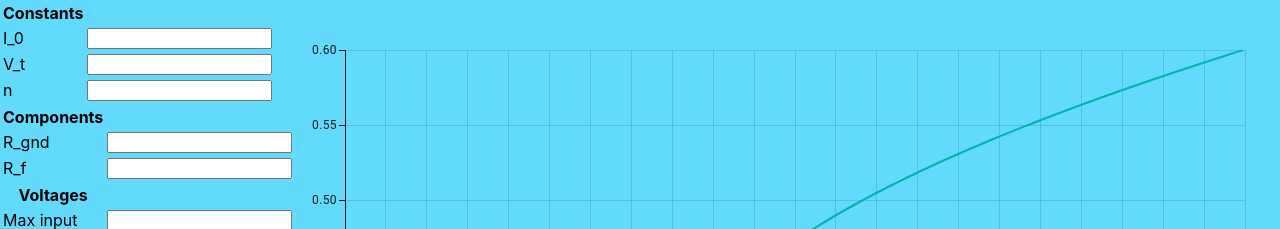
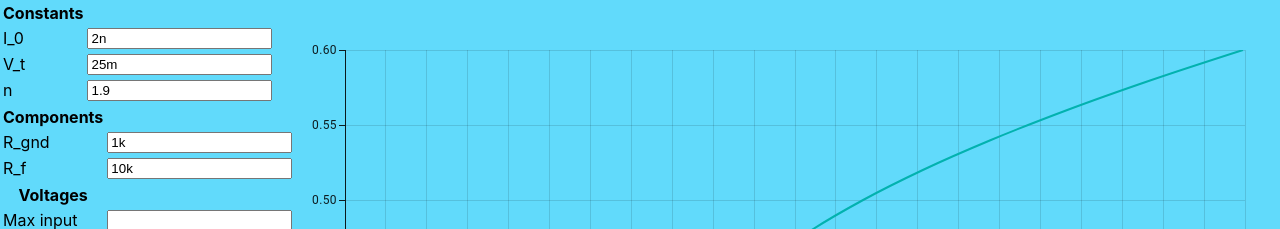
Before and after one commit to xonik/clipper-calculator, a React (Create React App) app: page / in a window 1280 px wide. Shown: the top 229 px of the page. Built offline with nearby package versions, Linux system fonts and the light colour scheme.

Commit message:
Added variable parameters

```diff
--- a/src/App.tsx
+++ b/src/App.tsx
@@ -1,4 +1,4 @@
-import React from 'react';
+import React, { useState } from 'react';
 import './App.css';
 import { LineChart } from "@mui/x-charts";
 import { solveDiodeClipperForXRange, solveDiodeClipperForYRange, solveOpAmpGainForX } from "./logic/diodeClipperSolver";
@@ -14,37 +14,30 @@ function App() {
 
     //const points = calculatePoints(100)
 
-    const points = solveDiodeClipperForYRange(0, 0.6, 0.02)
-    const points1 = solveDiodeClipperForXRange(0, 0.11, 0.01)
+    const [I0, setI0] = useState(printComponentValue(2 / 1000000000))
+    const [Vt, setVt] = useState(printComponentValue(25/1000))
+    const [n, setN] = useState(printComponentValue(1.9))
+
+    const [Rg, setRg] = useState('1k')
+    const [Rf, setRf] = useState('10k')
+
+
+    const solverParams = {
+        I0: parseComponentValue(I0),
+        Vt: parseComponentValue(Vt),
+        n: parseComponentValue(n),
+        Rg: parseComponentValue(Rg),
+        Rf: parseComponentValue(Rf),
+    }
+
+    const points = solveDiodeClipperForYRange(0, 0.6, 0.02, solverParams)
+    const points1 = solveDiodeClipperForXRange(0, 0.11, 0.01, solverParams)
 
     findResistorDividerCombo(10000, 100000, 0.21, 'E12')
     findNonInvertingGainCombo(500, 100000, 0.2, 'E12')
 
-    const opampPoints = solveOpAmpGainForX(points)
-    console.log(opampPoints)
-
-    console.log(printComponentValue(1/1000000000000000))
-    console.log(printComponentValue(1/1000000000000))
-    console.log(printComponentValue(1/1000000000))
-    console.log(printComponentValue(1/1000000))
-    console.log(printComponentValue(1/1000))
-    console.log(printComponentValue(0.9))
-    console.log(printComponentValue(1))
-    console.log(printComponentValue(1.1))
-    console.log(printComponentValue(1500))
-    console.log(printComponentValue(1000000))
-    console.log(printComponentValue(1000000000))
-    console.log(printComponentValue(1000000000000))
-
-    console.log(parseComponentValue('0.01p'))
-    console.log(parseComponentValue('1p1'))
-    console.log(parseComponentValue('1.1n'))
-    console.log(parseComponentValue('1.1u'))
-    console.log(parseComponentValue('1.1m'))
-    console.log(parseComponentValue('1.1'))
-    console.log(parseComponentValue('1.1k'))
-    console.log(parseComponentValue('1.1M'))
-    console.log(parseComponentValue('11000M'))
+    //const opampPoints = solveOpAmpGainForX(points)
+    //console.log(opampPoints)
 
     const five: Point[] = []
     for (let i = 0; i < 100; i += 10) {
@@ -65,15 +58,15 @@ function App() {
                     <tbody>
                     <tr>
                         <td>I_0</td>
-                        <td><input type="text"></input></td>
+                        <td><input type="text" value={I0} onChange={(event) => setI0(event.target.value)}></input></td>
                     </tr>
                     <tr>
                         <td>V_t</td>
-                        <td><input type="text"></input></td>
+                        <td><input type="text" value={Vt} onChange={(event) => setVt(event.target.value)}></input></td>
                     </tr>
                     <tr>
                         <td>n</td>
-                        <td><input type="text"></input></td>
+                        <td><input type="text" value={n} onChange={(event) => setN(event.target.value)}></input></td>
                     </tr>
                     </tbody>
                 </table>
@@ -86,11 +79,11 @@ function App() {
                     <tbody>
                     <tr>
                         <td>R_gnd</td>
-                        <td><input type="text"></input></td>
+                        <td><input type="text" value={Rg} onChange={(event) => setRg(event.target.value)}></input></td>
                     </tr>
                     <tr>
                         <td>R_f</td>
-                        <td><input type="text"></input></td>
+                        <td><input type="text" value={Rf} onChange={(event) => setRf(event.target.value)}></input></td>
                     </tr>
                     </tbody>
                 </table>
--- a/src/logic/diodeClipperSolver.ts
+++ b/src/logic/diodeClipperSolver.ts
@@ -18,20 +18,12 @@ the orientation of the diode but I think this would be correct.
 
  */
 
-// circuit parameters
-// Ground resistor
-const Rg = 1000
-const Rf = 10000
-const I0 = 2 / 1000000000
-const Vt = 25/1000
-const n = 1.9
+export function solveForX(y: number, params: ClipperParams, tol = 1e-6, maxIter = 100, ) {
 
-// intermediate
-const g = (1+Rf/Rg)
-const T = Vt * n;
-const k = Rf * I0;
-
-export function solveForX(y: number, tol = 1e-6, maxIter = 100) {
+    const { I0, Vt, n, Rf, Rg } = params
+    const g = (1 + Rf / Rg)
+    const T = Vt * n;
+    const k = Rf * I0;
 
     let x = y / g; // Initial guess
 
@@ -51,8 +43,12 @@ export function solveForX(y: number, tol = 1e-6, maxIter = 100) {
 }
 
 // Works but doesn't converge on top for some reason. Not sure why.
-function solveForY(x: number, tol = 1e-6, maxIter = 100): number {
+function solveForY(x: number, params: ClipperParams, tol = 1e-6, maxIter = 100): number {
 
+    const { I0, Vt, n, Rf, Rg } = params
+    const g = (1 + Rf / Rg)
+    const T = Vt * n;
+    const k = Rf * I0;
 
     let y = g * x; // Initial guess
 
@@ -73,14 +69,16 @@ function solveForY(x: number, tol = 1e-6, maxIter = 100): number {
     return 0;
 }
 
+/*
 function testForXY(x: number, y: number) {
-    return g*x - k * Math.exp((y-x)/T)
+    return g * x - k * Math.exp((y - x) / T)
 }
+ */
 
-function generateList(v1: number, v2: number, interval: number){
+function generateList(v1: number, v2: number, interval: number) {
     const values: number[] = []
-    let v= v1;
-    while(v < v2) {
+    let v = v1;
+    while (v < v2) {
         values.push(v)
         v += interval;
     }
@@ -88,36 +86,44 @@ function generateList(v1: number, v2: number, interval: number){
     return values
 }
 
-export function solveDiodeClipperForYRange(y0: number, y1: number, interval: number) {
+export function solveDiodeClipperForYRange(y0: number, y1: number, interval: number, params: ClipperParams) {
     const yValues = generateList(y0, y1, interval)
 
     const points = yValues.map((y) => ({
-        x: solveForX(y),
+        x: solveForX(y, params),
         y,
     }))
 
     return points
 }
 
-export function solveDiodeClipperForXRange(x0: number, x1: number, interval: number) {
+export function solveDiodeClipperForXRange(x0: number, x1: number, interval: number, params: ClipperParams) {
     const xValues = generateList(x0, x1, interval)
 
     const points = xValues.map((x) => ({
         x,
-        y: solveForY(x),
+        y: solveForY(x, params),
     }))
 
     return points
 }
 
 export function solveOpAmpGainForX(points: Point[]) {
-
-    const opAmpPoints = points.map(({x}) => ({
+/*
+    const opAmpPoints = points.map(({ x }) => ({
         x,
         y: x * g,
     }))
 
-    return opAmpPoints
+    return opAmpPoints*/
+}
+
+type ClipperParams = {
+    I0: number
+    Vt: number
+    n: number
+    Rg: number,
+    Rf: number,
 }
 
 /*
--- a/src/logic/graphCalculator.ts
+++ b/src/logic/graphCalculator.ts
@@ -11,6 +11,7 @@ export function calculatePoints(numberOfPoints: number) {
     return points
 }
 
+/*
 export function findGoodParams(maxInput: number, gain: number, maxClipperOut: number) {
     const maxX = solveForX(maxClipperOut)
     const inputGain = maxX / maxInput
@@ -22,4 +23,4 @@ export function findGoodParams(maxInput: number, gain: number, maxClipperOut: nu
         inputGain,
         clipperOutGain,
     }
-}
+}*/
```
